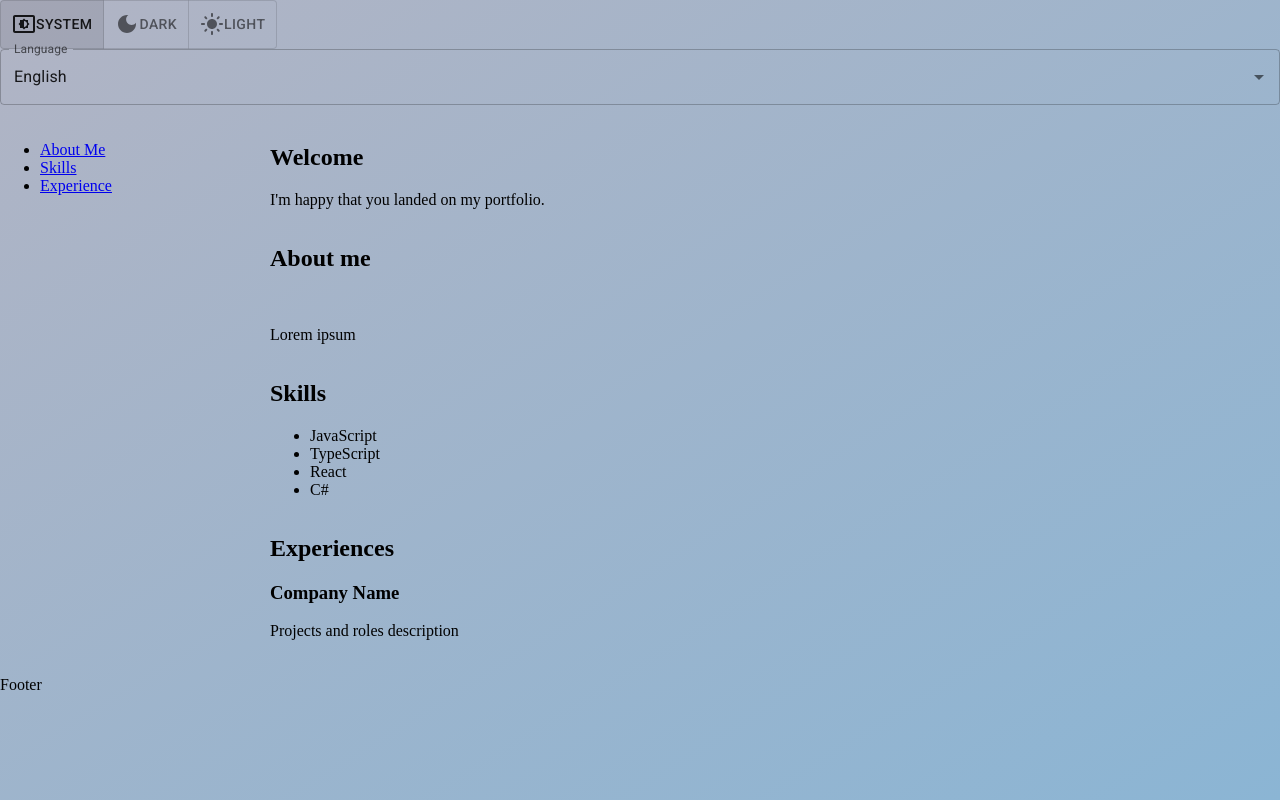
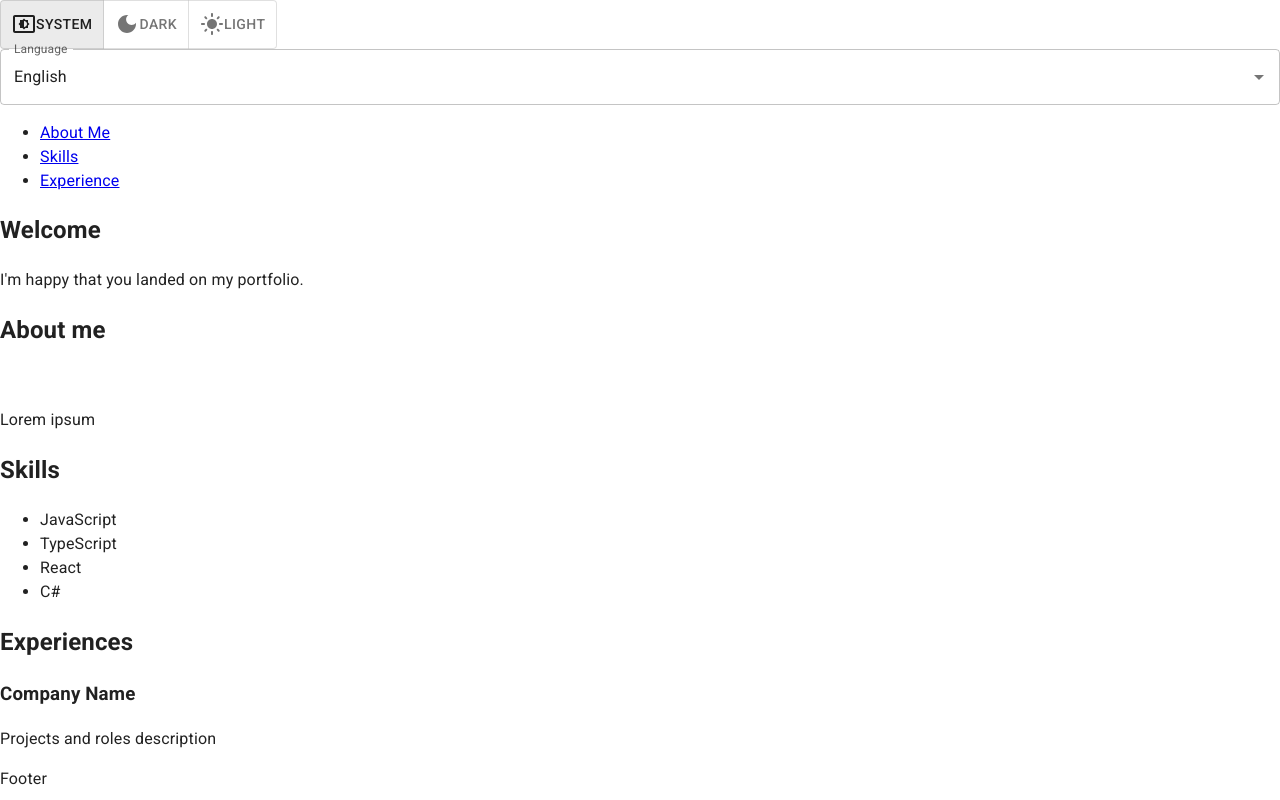
Before and after one commit to brunoccst/portfolio, a React (Vite) app in the folder portfolio.web/: page / in a window 1280 px wide. Built offline with nearby package versions, Linux system fonts and the light colour scheme.

Commit message:
Renamed ThemeToggle to ModeToggle

```diff
--- a/portfolio.web/src/components/app/App.tsx
+++ b/portfolio.web/src/components/app/App.tsx
@@ -10,8 +10,9 @@ import useLocalizeDocumentAttributes from "i18n/useLocalizeDocumentAttributes";
 
 export const App = () => {
   useLocalizeDocumentAttributes();
+
   return (
-    <div className="app">
+    <>
       <header>
         <Navbar />
       </header>
@@ -27,6 +28,6 @@ export const App = () => {
       <footer>
         <Footer />
       </footer>
-    </div>
+    </>
   )
 }
--- a/portfolio.web/src/components/elements/ThemeToggle/ThemeToggle.tsx
+++ b/portfolio.web/src/components/elements/ThemeToggle/ModeToggle.tsx
@@ -1,24 +1,23 @@
 import { useTranslation } from "react-i18next";
 import { ToggleButtonGroup, ToggleButton, useColorScheme } from "@mui/material";
 import { SettingsBrightness, DarkMode, LightMode } from "@mui/icons-material";
+import { Mode } from "@mui/system/cssVars/useCurrentColorScheme";
 
-type Theme = 'system' | 'dark' | 'light';
-
-export const ThemeToggle = () => {
+export const ModeToggle = () => {
     const { t } = useTranslation();
     const { mode, setMode } = useColorScheme();
 
     if (!mode)
         return null;
 
-    const onChange = (_: React.MouseEvent<HTMLElement>, newTheme: Theme | null) => setMode(newTheme ?? 'system');
+    const onChange = (_: React.MouseEvent<HTMLElement>, newMode: Mode | null) => setMode(newMode ?? 'system');
 
     return (
         <ToggleButtonGroup
             value={mode}
             exclusive
             onChange={onChange}
-            aria-label={t("Theme")}
+            aria-label={t("Mode")}
         >
             <ToggleButton value="system" aria-label={t("System")}>
                 <SettingsBrightness />
--- a/portfolio.web/src/components/elements/ThemeToggle/index.ts
+++ b/portfolio.web/src/components/elements/ThemeToggle/index.ts
@@ -1 +1 @@
-export * from "./ThemeToggle";
+export * from "./ModeToggle";
--- a/portfolio.web/src/components/layout/Navbar/Navbar.tsx
+++ b/portfolio.web/src/components/layout/Navbar/Navbar.tsx
@@ -1,11 +1,11 @@
 import "./Navbar.scss";
-import { ThemeToggle } from "components/elements/ThemeToggle";
+import { ModeToggle } from "components/elements/ThemeToggle";
 import { LocaleSelector } from "components/elements/LocaleSelector";
 
 export const Navbar = () => {
     return (
         <nav>
-            <ThemeToggle />
+            <ModeToggle />
             <LocaleSelector />
         </nav>
     )
--- a/portfolio.web/src/main.scss
+++ b/portfolio.web/src/main.scss
@@ -5,12 +5,4 @@ html {
     body {
         margin: 0;
     }
-
-    &.dark {
-        @import 'styles/dark.scss';
-    }
-
-    &.light {
-        @import 'styles/light.scss';
-    }
 }
--- a/portfolio.web/src/mui/MUIThemeWrapper.tsx
+++ b/portfolio.web/src/mui/MUIThemeWrapper.tsx
@@ -1,19 +1,18 @@
 import { PropsWithChildren } from 'react';
 import { ThemeProvider, createTheme } from '@mui/material/styles';
+import { CssBaseline } from '@mui/material';
 
 const theme = createTheme({
     colorSchemes: {
         light: true,
         dark: true
-    },
-    cssVariables: {
-        colorSchemeSelector: 'class'
     }
 });
 
 export const MUIThemeWrapper = ({ children }: PropsWithChildren) => {
     return (
         <ThemeProvider theme={theme}>
+            <CssBaseline />
             {children}
         </ThemeProvider>
     );
--- a/portfolio.web/src/styles/dark.scss
+++ /dev/null
@@ -1,3 +0,0 @@
-body {
-    background-image: linear-gradient(to bottom right, #36373d, #1d2b36);
-}
--- a/portfolio.web/src/styles/light.scss
+++ /dev/null
@@ -1,6 +0,0 @@
-body {
-    background-image: linear-gradient(to bottom right, #b1b4c4, #8bb5d4);
-    // --mui-palette-text-primary: red;
-    // --mui-palette-text-secondary: yellow;
-    // --mui-palette-primary-main: green;
-}
```
